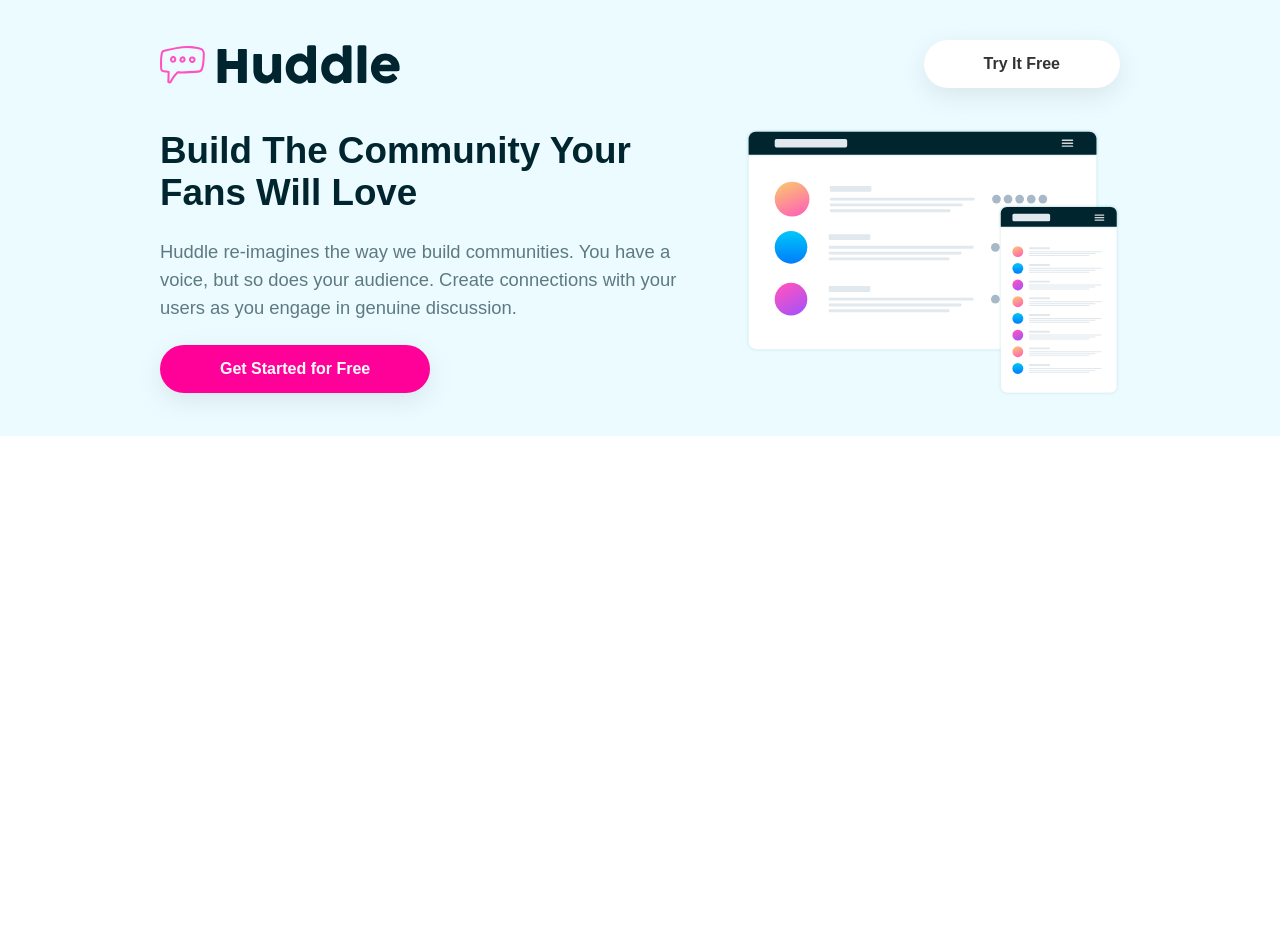
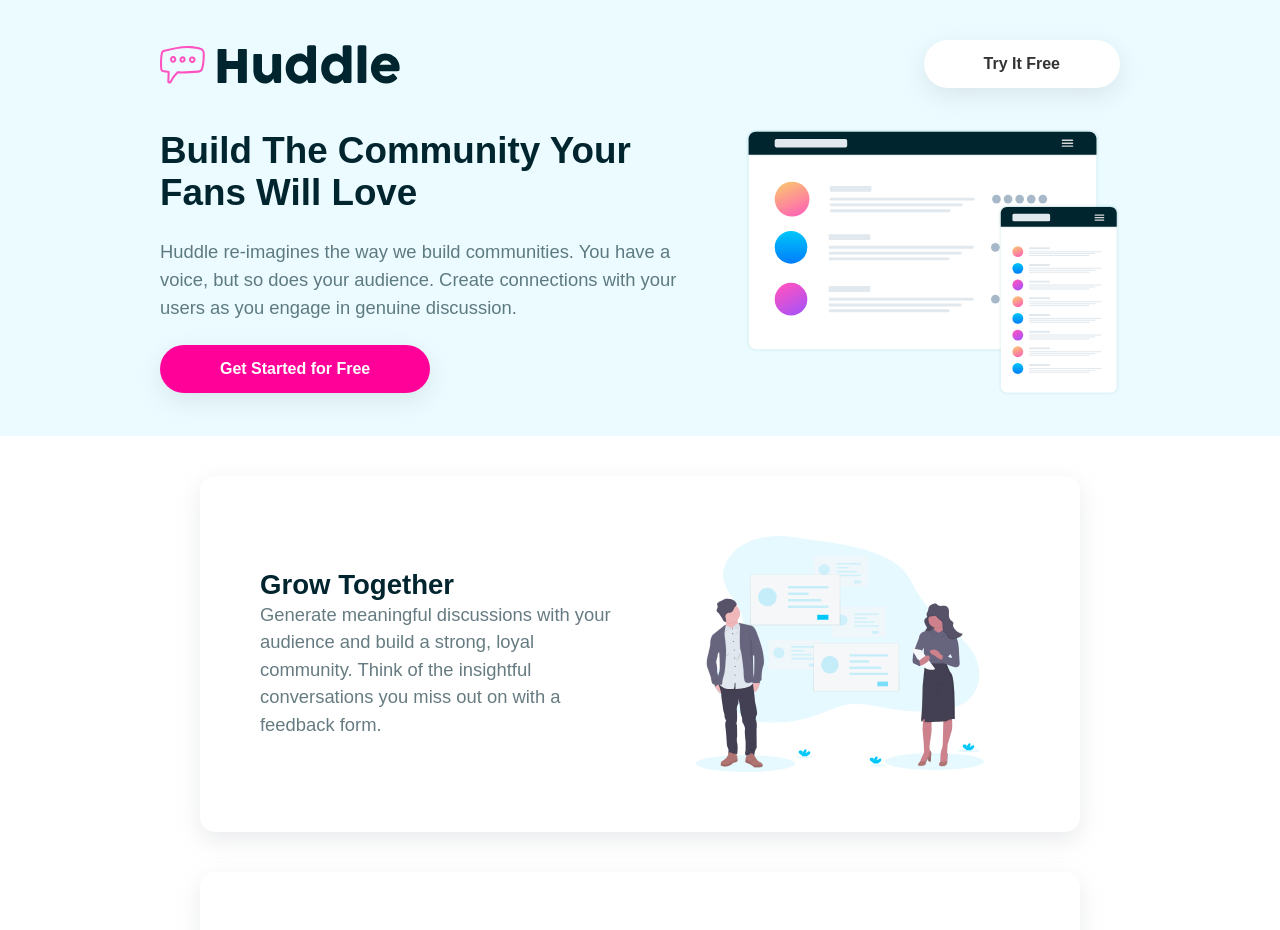
Before and after one commit to CemEkiz/hubble-website, a React (Create React App) app: page / in a window 1280 px wide. Shown: the top 930 px of the page. Before the commit the page ends 800 px from the top, so only its background shows below. Built offline with nearby package versions, Linux system fonts and the light colour scheme.

Commit message:
Content Section with Cards

```diff
--- a/src/App.js
+++ b/src/App.js
@@ -1,7 +1,9 @@
 import { ThemeProvider } from 'styled-components';
 import Header from './components/Header';
+import Card from './components/Card';
 import { Container } from './components/styles/Container.styled';
 import GlobalStyles from './components/styles/Global';
+import content from './constants/content';
 
 const theme = {
 	colors: {
@@ -18,7 +20,11 @@
 			<>
 				<GlobalStyles />
 				<Header />
-				<Container></Container>
+				<Container>
+					{content.map((item, index) => (
+						<Card key={index} item={item} />
+					))}
+				</Container>
 			</>
 		</ThemeProvider>
 	);
--- /dev/null
+++ b/src/components/Card.js
@@ -0,0 +1,16 @@
+import { StyledCard } from './styles/Card.styled';
+
+export default function Card({ item: { id, title, body, image } }) {
+	return (
+		<StyledCard layout={id % 2 === 0 && 'row-reverse'}>
+			<div>
+				<h2>{title}</h2>
+				<p>{body}</p>
+			</div>
+
+			<div>
+				<img src={`assets/svg/${image}`} alt='' />
+			</div>
+		</StyledCard>
+	);
+}
--- /dev/null
+++ b/src/components/styles/Card.styled.js
@@ -0,0 +1,33 @@
+import styled from 'styled-components';
+
+export const StyledCard = styled.div`
+	display: flex;
+	gap: 40px;
+	align-items: center;
+	background-color: #fff;
+	border-radius: 15px;
+	/* box-shadow: 0 0 10px rgba(0, 0, 0, 0.15); */
+	box-shadow: rgba(149, 157, 165, 0.2) 0px 8px 24px;
+	margin: 40px;
+	padding: 60px;
+	flex-direction: ${({ layout }) => layout || 'row'};
+
+	img {
+		width: 80%;
+		display: block;
+		margin: 0 auto;
+	}
+
+	& > div {
+		flex: 1;
+	}
+
+	@media (max-width: ${({ theme }) => theme.mobile}) {
+		flex-direction: column;
+		gap: 40px;
+
+		h2 {
+			margin-bottom: 20px;
+		}
+	} ;
+`;
--- /dev/null
+++ b/src/constants/content.js
@@ -0,0 +1,22 @@
+const content = [
+	{
+		id: 1,
+		title: 'Grow Together',
+		body: 'Generate meaningful discussions with your audience and build a strong, loyal community. Think of the insightful conversations you miss out on with a feedback form.',
+		image: 'illustration-grow-together.svg',
+	},
+	{
+		id: 2,
+		title: 'Flowing Conversations',
+		body: "You wouldn't paginate a conversation in real life, so why do it online? Our threads have just-in-time loading for a more natural flow.",
+		image: 'illustration-flowing-conversation.svg',
+	},
+	{
+		id: 3,
+		title: 'Your Users',
+		body: "It takes no time at all to integrate Huddle with your app's authentication solution. This means, once signed in to your app, your users can start chatting immediately.",
+		image: 'illustration-your-users.svg',
+	},
+];
+
+export default content;
```
